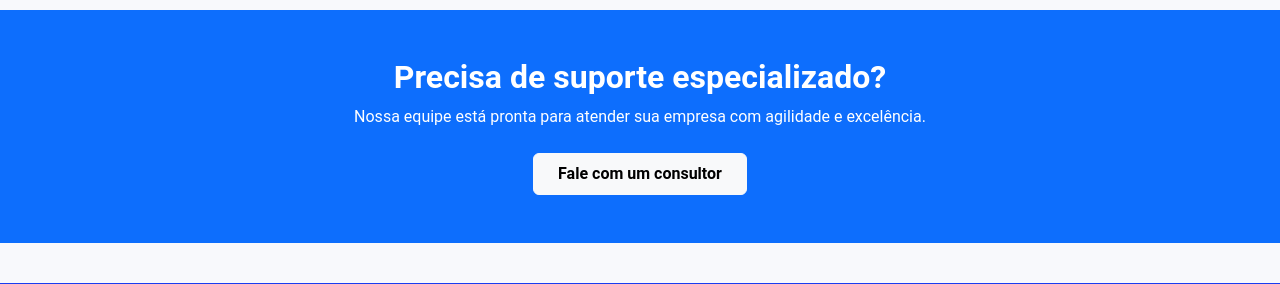
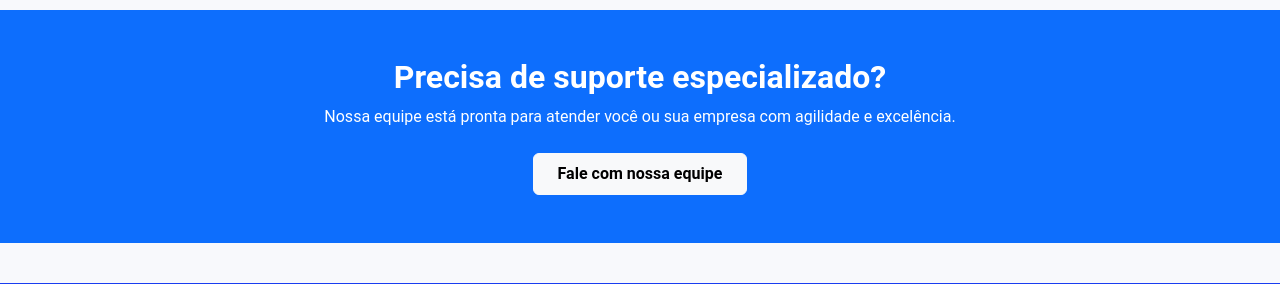
Before and after one commit to Rafe-Dev/Projeto-Final-Programa-o-Web, a PHP site: the page made by serviços.html in a window 1280 px wide. Shown: the part 1895-2179 px from the top of the page. Run offline with PHP 8.4, Linux system fonts and the light colour scheme.

Commit message:
pequena correção na página de serviços do botão não linkando pra nenhuma página

```diff
--- a/css/avaliação.css
+++ b/css/avaliação.css
@@ -161,7 +161,7 @@ footer {
     backdrop-filter: blur(5px);
 }
 
-/* ================= RESPONSIVO ================= */
+
 @media (max-width: 768px) {
     .header-container {
         flex-direction: column;
--- a/css/serviços.css
+++ b/css/serviços.css
@@ -17,7 +17,7 @@ body {
     justify-content: space-between;
     align-items: center;
     background-color: #0b42a0;
-    padding: 12px 40px; /* Espaçamento das bordas */
+    padding: 12px 40px;
     box-shadow: 0 2px 8px rgba(0,0,0,0.1);
 }
 
--- a/serviços.html
+++ b/serviços.html
@@ -171,8 +171,8 @@
 
 <section class="bg-primary text-white text-center py-5">
     <h2 class="fw-bold">Precisa de suporte especializado?</h2>
-    <p class="mt-2 mb-4">Nossa equipe está pronta para atender sua empresa com agilidade e excelência.</p>
-    <a href="contatos.php" class="btn btn-light px-4 py-2 fw-bold">Fale com um consultor</a>
+    <p class="mt-2 mb-4">Nossa equipe está pronta para atender você ou sua empresa com agilidade e excelência.</p>
+    <a href="../Projeto-Final-Programa-o-Web/duvidas/duvidas.php" class="btn btn-light px-4 py-2 fw-bold">Fale com nossa equipe</a>
 </section>
 
 
```
Also changed, not shown: css/login.css (+7 -7 lines).
